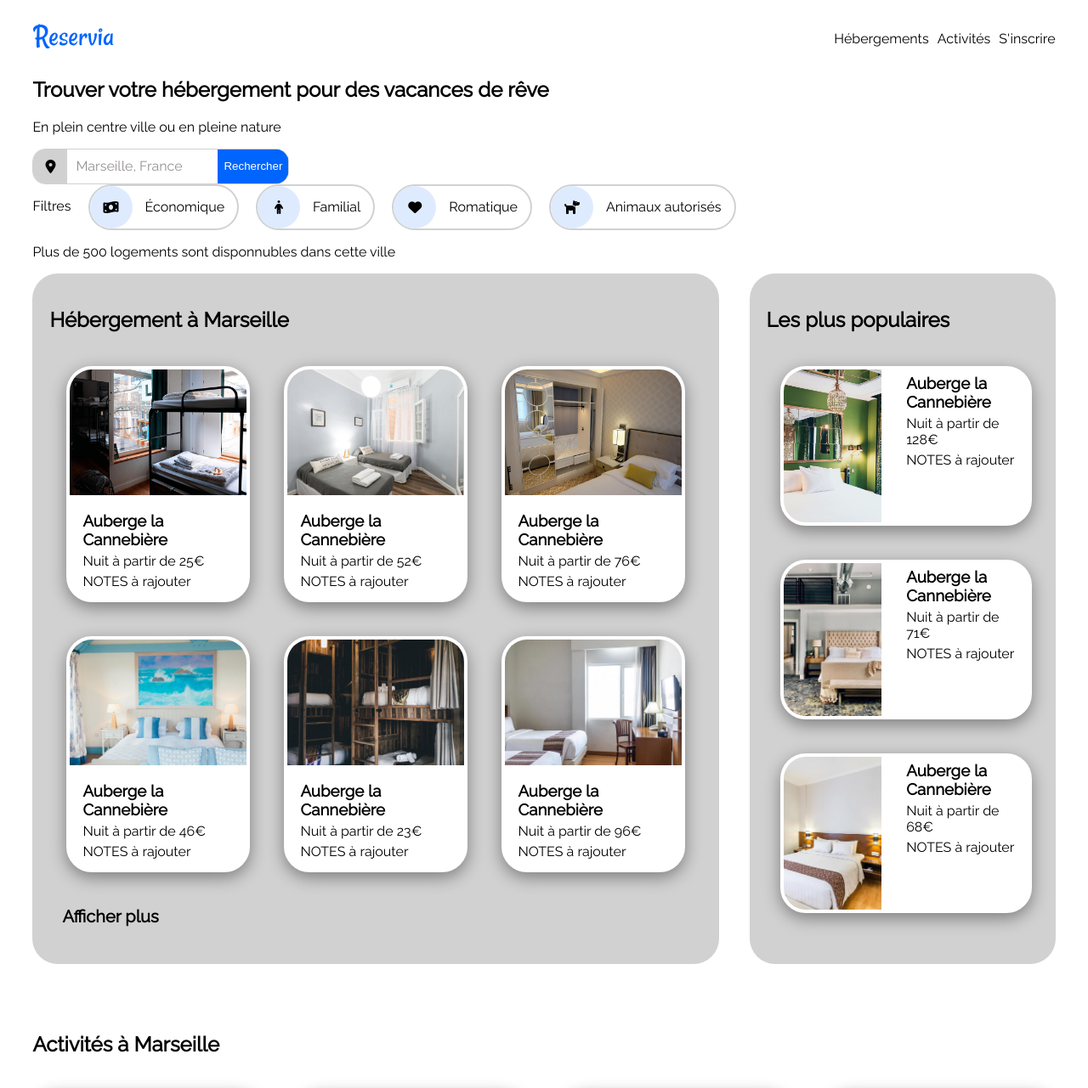
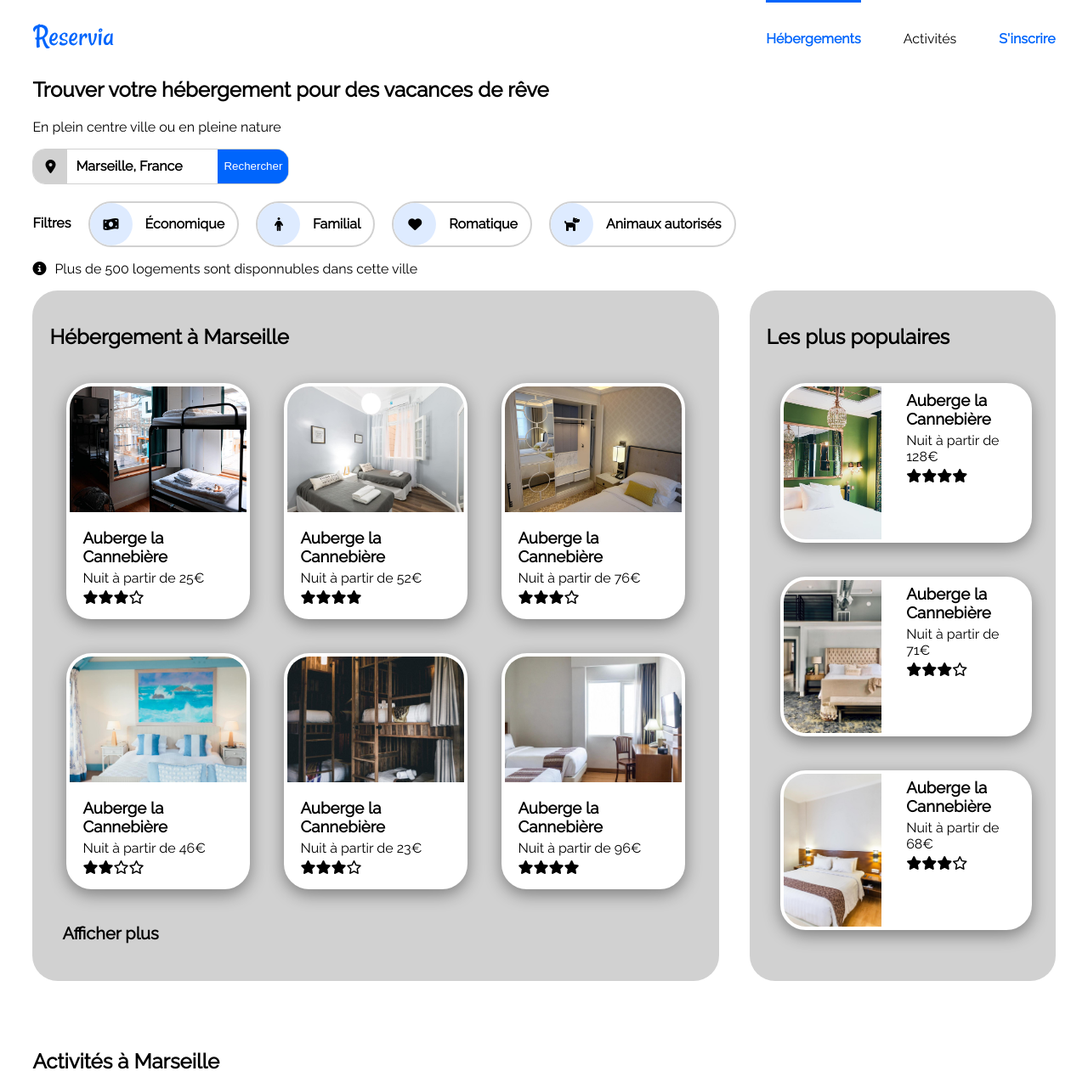
Before and after one commit to CarraP/eval-html-css-Pablo-Carrassoumet, a plain HTML site: page index.html in a window 1280 px wide. Shown: the top 1281 px of the page at 85% size. Drawn offline with Linux system fonts and the light colour scheme.

Commit message:
Premier commit de l'éval html/css

```diff
--- a/index.html
+++ b/index.html
@@ -39,7 +39,10 @@
             <div><i class="fa-sharp fa-solid fa-heart"></i><p>Romatique</p></div>
             <div><i class="fa-solid fa-dog"></i><p>Animaux autorisés</p></div>
         </div>
-        <p>Plus de 500 logements sont disponnubles dans cette ville</p>
+        <div class="information">
+            <i class="fa-solid fa-circle-info"></i>
+            <p>Plus de 500 logements sont disponnubles dans cette ville</p>
+        </div>
     </section>
     <main>
         <div class="mainTop">
@@ -52,7 +55,12 @@
                             <div class="hébergement-text">
                                 <h3>Auberge la Cannebière</h3>
                                 <p>Nuit à partir de 25€</p>
-                                <p>NOTES à rajouter</p>
+                                <div class="note">
+                                    <i class="fa-solid fa-star"></i>
+                                    <i class="fa-solid fa-star"></i>
+                                    <i class="fa-solid fa-star"></i>
+                                    <i class="fa-regular fa-star"></i>
+                                </div>
                             </div>
                         </div>
                         <div class="hébergement">
@@ -60,7 +68,12 @@
                             <div class="hébergement-text">
                                 <h3>Auberge la Cannebière</h3>
                                 <p>Nuit à partir de 52€</p>
-                                <p>NOTES à rajouter</p>
+                                <div class="note">
+                                    <i class="fa-solid fa-star"></i>
+                                    <i class="fa-solid fa-star"></i>
+                                    <i class="fa-solid fa-star"></i>
+                                    <i class="fa-solid fa-star"></i>
+                                </div>
                             </div>
                         </div>
                         <div class="hébergement">
@@ -68,7 +81,12 @@
                             <div class="hébergement-text">
                                 <h3>Auberge la Cannebière</h3>
                                 <p>Nuit à partir de 76€</p>
-                                <p>NOTES à rajouter</p>
+                                <div class="note">
+                                    <i class="fa-solid fa-star"></i>
+                                    <i class="fa-solid fa-star"></i>
+                                    <i class="fa-solid fa-star"></i>
+                                    <i class="fa-regular fa-star"></i>
+                                </div>
                             </div>
                         </div>
                     </div>
@@ -78,7 +96,12 @@
                                 <div class="hébergement-text">
                                     <h3>Auberge la Cannebière</h3>
                                     <p>Nuit à partir de 46€</p>
-                                    <p>NOTES à rajouter</p>
+                                    <div class="note">
+                                        <i class="fa-solid fa-star"></i>
+                                        <i class="fa-solid fa-star"></i>
+                                        <i class="fa-regular fa-star"></i>
+                                        <i class="fa-regular fa-star"></i>
+                                    </div>
                                 </div>
                             </div>
                             <div class="hébergement">
@@ -86,7 +109,12 @@
                                 <div class="hébergement-text">
                                     <h3>Auberge la Cannebière</h3>
                                     <p>Nuit à partir de 23€</p>
-                                    <p>NOTES à rajouter</p>
+                                    <div class="note">
+                                        <i class="fa-solid fa-star"></i>
+                                        <i class="fa-solid fa-star"></i>
+                                        <i class="fa-solid fa-star"></i>
+                                        <i class="fa-regular fa-star"></i>
+                                    </div>
                                 </div>
                             </div>
                             <div class="hébergement">
@@ -94,7 +122,12 @@
                                 <div class="hébergement-text">
                                     <h3>Auberge la Cannebière</h3>
                                     <p>Nuit à partir de 96€</p>
-                                    <p>NOTES à rajouter</p>
+                                    <div class="note">
+                                        <i class="fa-solid fa-star"></i>
+                                        <i class="fa-solid fa-star"></i>
+                                        <i class="fa-solid fa-star"></i>
+                                        <i class="fa-solid fa-star"></i>
+                                    </div>
                                 </div>
                             </div>
                         </div>
@@ -109,7 +142,12 @@
                             <div class="populaire-text">
                                 <h3>Auberge la Cannebière</h3>
                                 <p>Nuit à partir de 128€</p>
-                                <p>NOTES à rajouter</p>
+                                <div class="note">
+                                    <i class="fa-solid fa-star"></i>
+                                    <i class="fa-solid fa-star"></i>
+                                    <i class="fa-solid fa-star"></i>
+                                    <i class="fa-solid fa-star"></i>
+                                </div>
                             </div>
                         </div>
                         <div class="populaire">
@@ -117,7 +155,12 @@
                             <div class="populaire-text">
                                 <h3>Auberge la Cannebière</h3>
                                 <p>Nuit à partir de 71€</p>
-                                <p>NOTES à rajouter</p>
+                                <div class="note">
+                                    <i class="fa-solid fa-star"></i>
+                                    <i class="fa-solid fa-star"></i>
+                                    <i class="fa-solid fa-star"></i>
+                                    <i class="fa-regular fa-star"></i>
+                                </div>
                             </div>
                         </div>
                         <div class="populaire">
@@ -125,7 +168,12 @@
                             <div class="populaire-text">
                                 <h3>Auberge la Cannebière</h3>
                                 <p>Nuit à partir de 68€</p>
-                                <p>NOTES à rajouter</p>
+                                <div class="note">
+                                    <i class="fa-solid fa-star"></i>
+                                    <i class="fa-solid fa-star"></i>
+                                    <i class="fa-solid fa-star"></i>
+                                    <i class="fa-regular fa-star"></i>
+                                </div>
                             </div>
                         </div>
                     </section>
--- a/stylesheet.css
+++ b/stylesheet.css
@@ -17,9 +17,22 @@ header ul{
 }
 header ul li{
     list-style: none;
-    margin-left: 10px;
+    margin-left: 50px;
 }
-
+header nav ul :first-child a, header nav ul :last-child a{
+    color: #0065FC;
+    font-weight: bold;
+    position: relative;
+}
+header nav ul :first-child a::before{
+    content: "";
+    height: 3px;
+    width: 100%;
+    background-color: #0065FC;
+    position: absolute;
+    top: -36px;
+    left: 0px;
+}
 /* Filtres */
 .search-bar{
     display: flex;
@@ -29,6 +42,7 @@ header ul li{
     border-radius: 15px;
     overflow: hidden;
     border:1px solid rgb(209, 209, 209);
+    margin-bottom: 20px;
 }
 .search-bar > div{
     width: 40px;
@@ -39,7 +53,7 @@ header ul li{
 }
 .search-bar > p{
     padding-left: 10px;
-    color: rgb(150, 146, 146);
+    font-weight: bold;
 }
 .search-bar > button{
     margin-left: auto;
@@ -54,6 +68,9 @@ header ul li{
 .filtre{
     display: flex;
     gap: 20px;
+}
+.filtre p{
+    font-weight: 900;
 }
 .filtre div{
     display: flex;
@@ -71,6 +88,12 @@ header ul li{
 }
 .filtre div p{
     margin: 0 15px;
+}
+.information{
+    display: flex;
+}
+.information i{
+    margin: auto 10px auto 0;
 }
 /* MAIN */
 .mainTop{
@@ -106,6 +129,7 @@ main p, main h3{
     border-radius: 30px;
     overflow: hidden;
     margin: 20px;
+    transition: 0.5s;
 }
 .hébergement-text{
     position: relative;
@@ -122,6 +146,11 @@ main p, main h3{
     padding-top: 15px;
     font-weight: 900;
     font-size: 20px;
+}
+.note{
+    display: flex;
+    margin-left: 15px;
+    margin-top: auto;
 }
 /* POPULAIRES */
 .populaires{
@@ -142,6 +171,7 @@ main p, main h3{
     border-radius: 30px;
     overflow: hidden;
     margin: 40px 5%;
+    transition: 0.5s;
 }
 .populaire img{
     object-fit: cover;
@@ -171,6 +201,7 @@ main p, main h3{
     box-shadow:  0px 6px 19px 0px rgba(0,0,0,0.40);
     border-radius: 30px;
     overflow: hidden;
+    transition: 0.5s;
 }
 .big{
     height: 600px;
@@ -208,3 +239,14 @@ footer ul li{
     list-style: none;
     margin-bottom: 10px;
 }
+
+/* ANIMATION */
+.hébergement:hover{
+    transform: scale(1.15);
+}
+.populaire:hover{
+    transform: scale(1.15);
+}
+.activité:hover{
+    transform: scale(1.15);
+}
```
